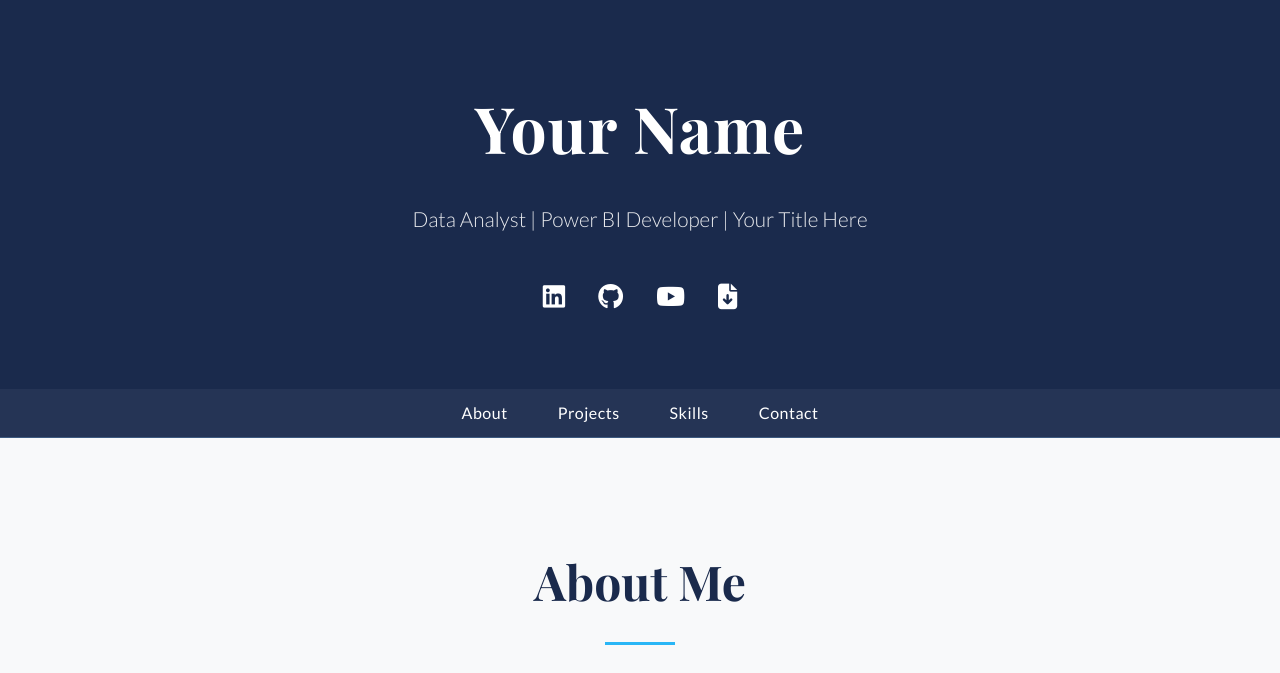
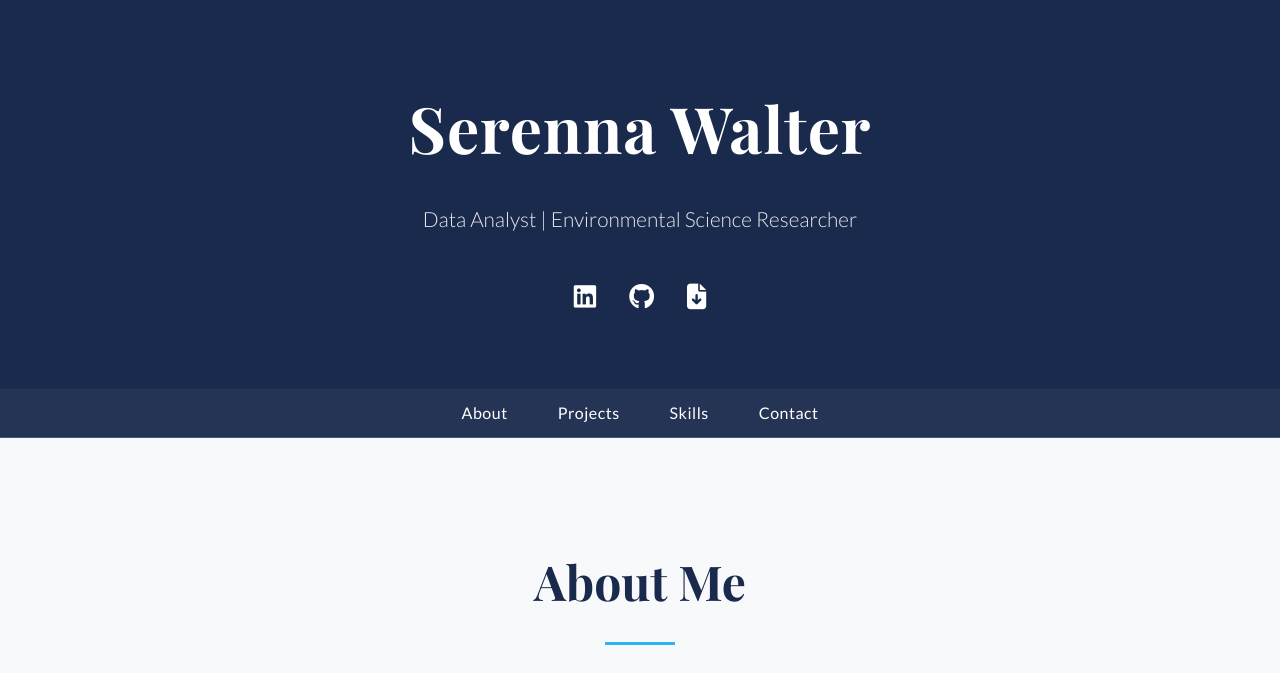
Before and after one commit to Serenna4/serenna4.github.io, a plain HTML site: page index.html in a window 1280 px wide. Shown: the top 673 px of the page. Drawn offline with nearby package versions, Linux system fonts and the light colour scheme.

Commit message:
Update index.html

```diff
--- a/index.html
+++ b/index.html
@@ -5,7 +5,7 @@
     <meta name="viewport" content="width=device-width, initial-scale=1.0">
 
     <!--💡UPDATE: Change the title to your name-->
-    <title>Your Name | Data Analysis Portfolio</title>
+    <title>Serenna Walter | Portfolio</title>
 
     <!--💡UPDATE: Add your favicon here. You can generate one at realfavicongenerator.net-->
     <link rel="icon" type="image/png" href="/favicon-32x32.png">
@@ -28,13 +28,12 @@
 <header>
     <div class="container">
         <!--💡UPDATE: Change to your name and title-->
-        <h1>Your Name</h1>
-        <p>Data Analyst | Power BI Developer | Your Title Here</p>
+        <h1>Serenna Walter</h1>
+        <p>Data Analyst | Environmental Science Researcher</p>
         <div class="social-links">
             <!--💡UPDATE: Add your social media links and CV file-->
             <a href="[YOUR_LINKEDIN_URL]" target="_blank" title="LinkedIn"><i class="fab fa-linkedin"></i></a>
             <a href="[YOUR_GITHUB_URL]" target="_blank" title="GitHub"><i class="fab fa-github"></i></a>
-            <a href="[YOUR_YOUTUBE_URL]" target="_blank" title="YouTube"><i class="fab fa-youtube"></i></a>
             <a href="assets/Your_Name_CV.pdf" download title="Download CV"><i class="fas fa-file-arrow-down"></i></a>
         </div>
     </div>
```
